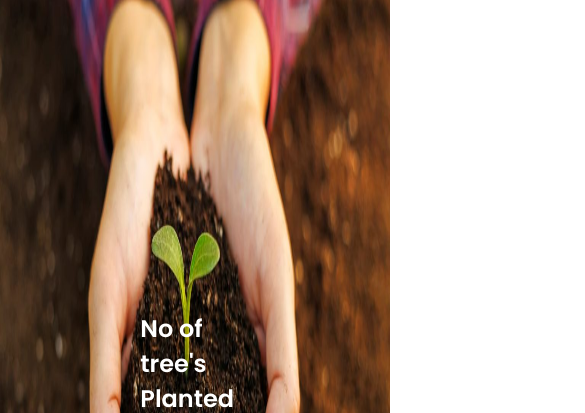
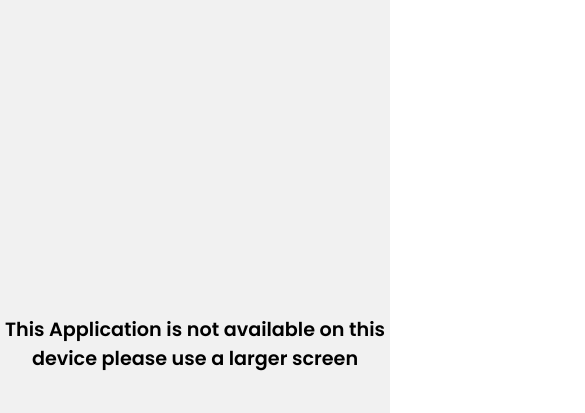
Before and after one commit to dinexh/Project_Panchatantra, a plain HTML site: page app/index.html in a window 390 px wide. Shown: the part 78-491 px from the top of the page, 585 px wide, since content can reach past the window. Drawn offline with Linux system fonts and the light colour scheme.

Commit message:
Added moblie view not working for main

```diff
--- a/app/index.css
+++ b/app/index.css
@@ -769,3 +769,6 @@ footer{
     font-size: 1.5rem;
     font-weight: 600;
 }
+.Moblie{
+    display: none;
+}
--- a/app/index.html
+++ b/app/index.html
@@ -5,6 +5,7 @@
     <meta name="viewport" content="width=device-width, initial-scale=1.0">
     <title>KLSAC Panchatantra</title>
     <link rel="stylesheet" href="./index.css">
+    <link rel="stylesheet" href="index_mobile.css">
     <link rel="preconnect" href="https://fonts.googleapis.com">
     <!-- <link rel="stylesheet" href="index_media.css"> -->
     <script src="https://kit.fontawesome.com/da03291538.js" crossorigin="anonymous"></script>
@@ -324,8 +325,12 @@
                     </div>
                 </div>
              </footer>
+
            </div>
         </div>
+        <div class="Mobile">
+            <p>This Application is not available on this device please use a larger screen</p>
+         </div>
     <script src="script.js"></script>
 </body>
 </html>
--- /dev/null
+++ b/app/index_mobile.css
@@ -0,0 +1,28 @@
+@import url('https://fonts.googleapis.com/css2?family=Poppins:wght@100;200;300;400;500;600;700;800;900&display=swap');
+
+@media only screen and (max-width: 480px) {
+    * {
+        padding: 0;
+        margin: 0;
+        box-sizing: border-box;
+        font-family: 'Poppins', sans-serif;
+    }
+    .container {
+        display: none;
+    }
+    .Mobile {
+        height: 100vh;
+        width: 100%;
+        display: block;
+        /* background-color: red; */
+        background-color: #f1f1f1;
+        color: black;
+        display: flex;
+        justify-content: center;
+        align-items: center;
+        text-align: center;
+        /* padding: 20px; */
+        font-size: 1.2rem;
+        font-weight: 600;
+    }
+}
```
